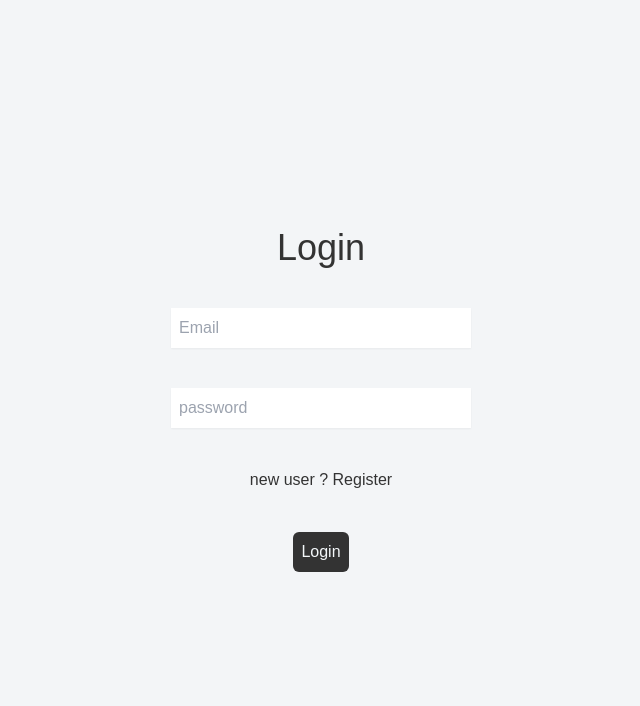
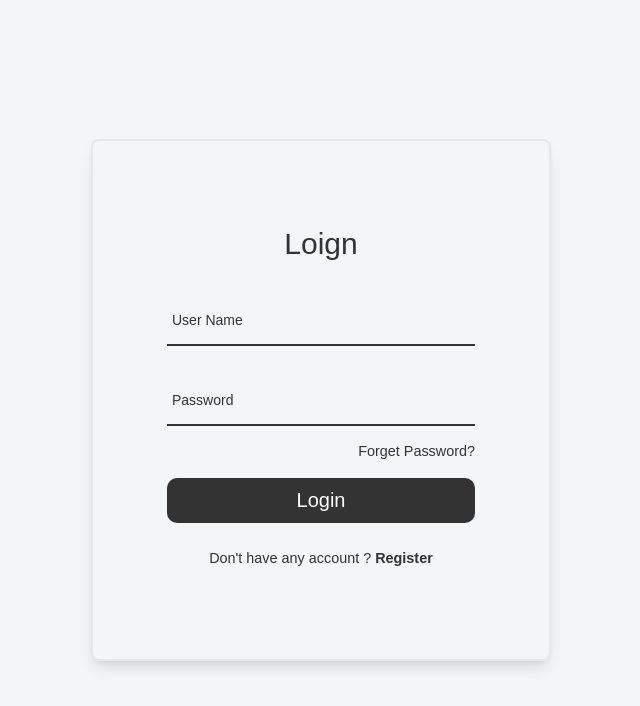
Before and after one commit to muruga21/bloghere, a React (Create React App) app: page /login in a window 1280 px wide. Shown: the top 706 px of the page, without its empty margins (319-959 px from the left). Built offline with nearby package versions, Linux system fonts and the light colour scheme.

Commit message:
fixed ui

```diff
--- a/src/App.css
+++ b/src/App.css
@@ -3,3 +3,113 @@
     -webkit-text-stroke: 1px #333; /* Stroke color and width */
     /* font-size: 2rem; Adjust the font size as needed */
   }
+
+  .container{
+    display: flex;
+    height: 100vh;
+    width: 100vw;
+    justify-content: center;
+    align-items: center;
+}
+
+.container {
+    position : relative ;
+    background-color : aqua ;
+    border: solid rgb(16, 5, 88);
+    border-radius: 20px ;
+    display : flex ;
+    justify-content: center ;
+    align-items : center ;
+}
+
+.login h2 {
+    font-size : 30px ;
+    color : #333;
+    text-align: center ;
+    font-weight: 500;
+}
+
+.input-box {
+    position : relative ;
+    width : 100% ;
+    height : 50px ;
+    border-bottom : 2px solid #333 ;
+    margin : 30px 0 ;
+}
+
+.input-box label {
+    position : absolute ;
+    top : 50% ;
+    left : 5px ;
+    transform : translateY(-50%) ;
+    font-size : 14px ;
+    color : #333 ;
+    font-weight : 500 ;
+    pointer-events : none ;
+    transition : .5s ;
+}
+
+.input-box input:focus~label,
+.input-box input:valid~label {
+    top : -5px ;
+}
+
+.input-box input {
+    width: 100% ;
+    height : 100% ;
+    background : transparent ;
+    border : none ;
+    outline: none ;
+    font-size: 20px ;
+    color : #333 ;
+    font-weight : 600 ;
+    padding: 0 35px 0 5px ;
+}
+
+.input-box .icon {
+    position : absolute ;
+    right : 8px ;
+    font-size: 1.2em ;
+    color : #333 ;
+    line-height: 57px ;
+}
+
+.remember {
+    font-size : .9em ;
+    color : #333 ;
+    font-weight : 500 ;
+    margin : -15px 0 15px ;
+    display : flex ;
+    flex-direction: row-reverse;
+    justify-content: space-between ;
+}
+
+.btn {
+    width : 100% ;
+    height : 45px ;
+    background : #333 ;
+    border : none ;
+    outline : none ;
+    border-radius : 10px ;
+    cursor : pointer ;
+    font-size : 20px ;
+    color : #fff ;
+    font-weight : 500 ;
+}
+
+.register {
+    font-size : .9em ;
+    color : #333 ;
+    text-align : center ;
+    font-weight : 500 ;
+    margin : 25px 0 10px ;
+}
+
+.register p a {
+    color : #333 ;
+    font-weight : 600 ;
+}
+
+.register p a:hover {
+    text-decoration : underline ;
+}
--- a/src/App.js
+++ b/src/App.js
@@ -6,8 +6,8 @@ import Header from './components/Header';
 
 
 function App() {
-  const [userName , setUserName] = useState(null);
-  // const [mousePositon , setMousePosition] = useState(null);
+  const [userName , setUserName] = useState();
+  // const [mousePositon , setMousePosition] = useState({});
 
   // useEffect(()=>{
   //   const handleMouseMove = (e)=>{
@@ -21,7 +21,7 @@ function App() {
 
   return (
     <div>
-      {/* <div className="h-3 w-3 rounded-full bg-black absolute" style={{top: mousePositon.y , left: mousePositon.x}}></div> */}
+      {/* <div className="h-5 w-5 rounded-full bg-black fixed" style={{top: mousePositon.y-5 , left: mousePositon.x-5}}></div> */}
       <section>
         <Header userName = {userName} setUserName = {setUserName}/>
       </section>
--- a/src/components/Addblog.js
+++ b/src/components/Addblog.js
@@ -68,7 +68,7 @@ const Addblog = () => {
         method:'POST',
         body: blogdata,
       })
-      if(response.ok){
+      if(response.status === 200){
         setRedirect(true);
       }
     }
--- a/src/components/Blogs.js
+++ b/src/components/Blogs.js
@@ -20,16 +20,16 @@ const Blogs = () => {
       <div className='flex justify-center items-center'>
         <Search/>
       </div>
-       <div className='w-full p-8'>
+       <div className='w-auto p-8 flex flex-col-reverse'>
         {
           blogs.map((blog,key)=>{
             return (
-              <Link className='w-full m-5 ' to={'/'+blog._id} key={key}>
+              <Link className='my-5' to={'/'+blog._id} key={key}>
                 <div className='flex flex-col sm:flex-row w-full rounded-md shadow-md'>
-                  <div className='w-[100%] sm:w-[35%] overflow-hidden rounded-md p-5'>
+                  <div className='w-[100%] sm:w-[35%] overflow-hidden rounded-md sm:p-5'>
                     <img src={'http://localhost:5000/'+blog.blogImg} className=' rounded-md max-w-[100%] max-h-[100%]'></img>
                   </div>
-                  <div className='w-[65%] h-[100%] px-10 flex flex-col gap-10 my-5'>
+                  <div className='sm:w-[65%] h-[100%] sm:px-10 px-5 flex flex-col gap-10 my-5'>
                     <div>
                       <div className='text-2xl'>{blog.blogTitle}</div>
                       <div className='flex gap-3'>
--- a/src/components/Blogview.js
+++ b/src/components/Blogview.js
@@ -32,18 +32,18 @@ const Blogview = () => {
 
   return (
     <div className='w-[100%] flex justify-center'>
-      <div className='text-[#333] w-[90%] flex flex-col justify-center items-center mb-5 py-10 shadow-xl rounded-md'>
-        <div className=' text-5xl sm:w-[90%] mt-10 px-5'>
+      <div className='text-[#333] sm:w-[90%] flex flex-col justify-center items-center mb-5 py-10 shadow-xl rounded-md'>
+        <div className=' text-3xl sm:text-5xl sm:w-[90%] mt-10 sm:px-5'>
           {blog.blogTitle}
         </div>
-        <div className='flex flex-col sm:flex-row sm:w-[90%] sm:pt-10 sm:pb-10 justify-center gap-5'>
+        <div className='flex flex-col sm:flex-row sm:w-[90%] sm:pt-10 sm:pb-10 justify-center items-center gap-5'>
           <div className='w-[90%] mt-5 sm:w-[40%] sm:mt-0'>
               <img src={'http://localhost:5000/'+blog.blogImg} className=' rounded-md'></img>
           </div>
-          <div className=' flex flex-col w-[90%] gap-5 sm:w-[60%] p-5'>
-              <div className=' text-3xl'>{blog.description}</div>
-              <div className='flex items-center gap-5'>
-                <div>
+          <div className=' flex flex-col w-[90%] gap-5 sm:w-[60%] py-5'>
+              <div className=' text-l sm:text-3xl'>{blog.description}</div>
+              <div className='flex items-center gap-5 justify-between sm:justify-normal'>
+                <div className='flex flex-col'>
                   <div>{blog.userName}</div>
                   <div>{blog.date}</div>
                 </div>
--- a/src/components/Header.js
+++ b/src/components/Header.js
@@ -28,7 +28,7 @@ const Header = (props) => {
     }
 
   return (
-    <nav className='flex justify-between mr-10 ml-10 mt-5 text-[#333]'>
+    <nav className='flex justify-between mr-5 sm:mr-10 ml-5 sm:ml-10 mt-5 text-[#333]'>
         <div className="font-bold text-2xl md:text-4xl">
             BLOGHERE
         </div>
--- a/src/components/Hero.js
+++ b/src/components/Hero.js
@@ -27,7 +27,7 @@ const Hero = () => {
     <section className='w-[100%] flex justify-center'>
     <Blogs/>
     </section>
-    <Link className='top-[85%] left-[70%] rounded-md sm:left-[85%] bg-[#333] text-[#f3f5f7] p-3 fixed hover:bg-gray-700 hover:text-white' to={'/addblog'}>add Blog</Link>
+    <Link className='top-[85%] left-[80%] rounded-md sm:left-[90%] bg-[#333] text-[#f3f5f7] p-3 fixed hover:bg-gray-700 hover:text-white' to={'/addblog'}>add Blog</Link>
   </div>
   )
 }
--- a/src/components/Login.js
+++ b/src/components/Login.js
@@ -26,28 +26,38 @@ const Login = () => {
   }
 
   return (
-    <div className='flex justify-center items-center flex-col gap-10 h-[100vh] text-[#333]'>
-      <div className='text-4xl'>
-        Login
+    <div className='h-[100vh] w-full flex justify-center items-center'>
+      <div className='flex justify-center items-center w-[80%]'>
+      <div className='flex justify-center items-center flex-col h-[100%] w-full md:w-[45%] border-transparent md:border-2 md:border-gray-200 py-20 rounded-lg shadow-lg'>
+        <div class="login">
+            <h2>Loign</h2>
+            <form action="#">
+                <div class="input-box">
+                    <span class="icon">
+                        <ion-icon name="mail"></ion-icon>
+                    </span>
+                    <input type="text" required onChange={(e)=>setUserName(e.target.value)} />
+                    <label>User Name</label>
+                </div>
+                <div class="input-box">
+                    <span class="icon">
+                        <ion-icon name="lock-closed"></ion-icon>
+                    </span>
+                    <input type="password" required onChange={(e)=>setPassword(e.target.value)}/>
+                    <label>Password</label>
+                </div>
+                <div class="remember">
+                    {/* <lable><input type="checkbox" />Remember me</lable> */}
+                    <a href="#">Forget Password?</a>
+                </div>
+                <button type="submit" class="btn" onClick={handleLogin} >Login</button>
+                <div class="register">
+                    <p>Don't have any account ? <Link to="/register" class="register-link">Register</Link></p>
+                </div>
+            </form>
+        </div>
       </div>
-      <input type='text' placeholder='Email' className=' w-[300px] shadow-sm p-2'
-        value={userName}
-        onChange={(e) =>{
-          setUserName(e.target.value);
-        }}>
-        </input>
-      <input type='password' placeholder='password' className=' w-[300px] shadow-sm p-2'
-        value={password}
-        onChange={(e) =>{
-          setPassword(e.target.value);
-        }}
-      ></input>
-      <Link to={'/register'}>new user ?  Register</Link>
-      <button className='bg-[#333] text-[#f3f7f9] p-2 rounded-md hover:bg-transparent hover:text-[#333]'
-      onClick={handleLogin}
-      >
-        Login
-      </button>
+      </div>
     </div>
   )
 }
```
Also changed, not shown: 14 other files (tests, documents, lock files or other folders).
